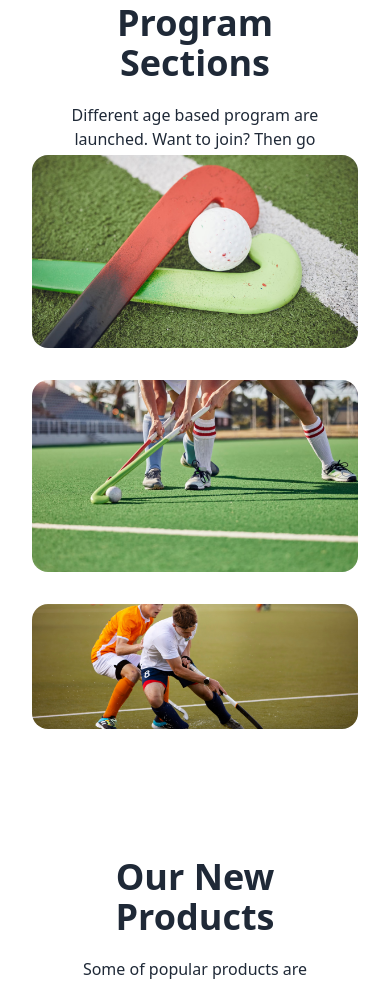
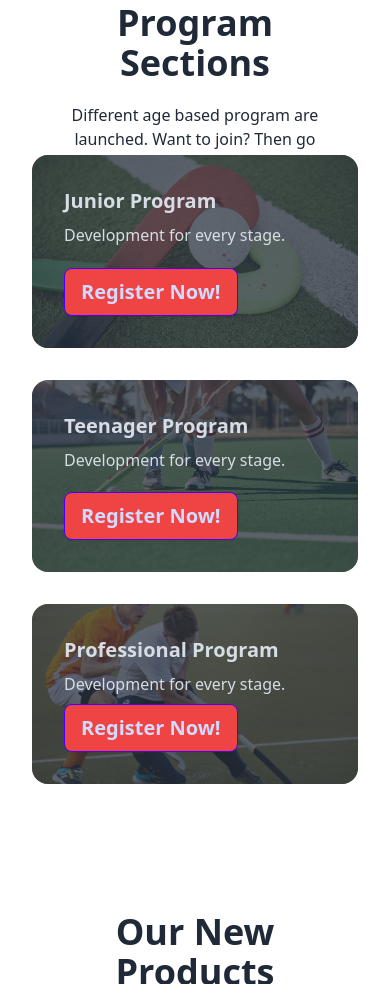
Before and after one commit to Md-MehDi-haSan/B9A3-Hockeys-main, a plain HTML site: page index.html in a window 390 px wide. Shown: the part 942-1926 px from the top of the page. Drawn offline with nearby package versions, Linux system fonts and the light colour scheme.

Commit message:
my third commit before responsive

```diff
--- a/index.html
+++ b/index.html
@@ -178,13 +178,54 @@
 
         <!-- Program Sections -->
 
-        <section class="container mx-auto w-full lg:px-24 px-8 my-8">
+        <section class="container mx-auto w-full lg:px-24 px-8 my-8 ">
             <div class="w-full h-36 p-8 justify-items-center text-center mt-24 ">
                 <h2 class="text-4xl font-bold">Program Sections</h2>
                 <p class="my-5">Different age based program are launched. Want to join? Then go hurry! Get your registration card from login our websites. </p>
             </div>
             <div class="mx-auto mt-10 gap-8 grid grid-cols-1 lg:grid-cols-2 ">
-                <div class="  col-span-1 ">
+
+                <div class="col-span-1 ">
+                    <div class="card bg-base-100 image-full">
+                        <figure class="w-full h-full"><img src="Images/2.png" alt=""/></figure>
+                        <div class="card-body content-end">
+                          <h2 class="card-title">Junior Program</h2>
+                          <p>Development for every stage.</p>
+                          <div class="card-actions">
+                            <button class="btn btn-primary text-xl bg-red-500">Register Now!</button>
+                          </div>
+                        </div>
+                      </div>
+                </div>
+                <div class="col-span-1 ">
+                    <div class="card bg-base-100 image-full ">
+                        <figure class="w-full h-full"><img src="Images/3.png" alt="Shoes" /></figure>
+                        <div class="card-body content-end">
+                          <h2 class="card-title">Teenager Program</h2>
+                          <p>Development for every stage.</p>
+                          <div class="card-actions">
+                            <button class="btn btn-primary  text-xl bg-red-500">Register Now!</button>
+                          </div>
+                        </div>
+                      </div>
+                </div>
+                <div class="col-span-1 lg:col-span-2 ">
+                    <div class="card bg-base-100 image-full">
+                        <figure class="w-full h-full"><img src="Images/4.png" alt="Shoes" /></figure>
+                        <div class="card-body content-end">
+                          <h2 class="card-title">Professional Program</h2>
+                          <p>Development for every stage.</p>
+                          <div class="card-actions">
+                            <button class="btn btn-primary text-xl bg-red-500">Register Now!</button>
+                          </div>
+                        </div>
+                      </div>
+                </div>
+
+
+
+
+                <!-- <div class="  col-span-1 ">
                     <img class="w-full h-full rounded-2xl" src="Images/2.png" alt="">
                 </div>
                 <div class="col-span-1 ">
@@ -192,7 +233,7 @@
                 </div>
                 <div class="col-span-1 lg:col-span-2">
                     <img class=" object-cover w-full h-full rounded-2xl" src="Images/4.png" alt="">
-                </div>
+                </div> -->
 
             </div>
         </section>
```
